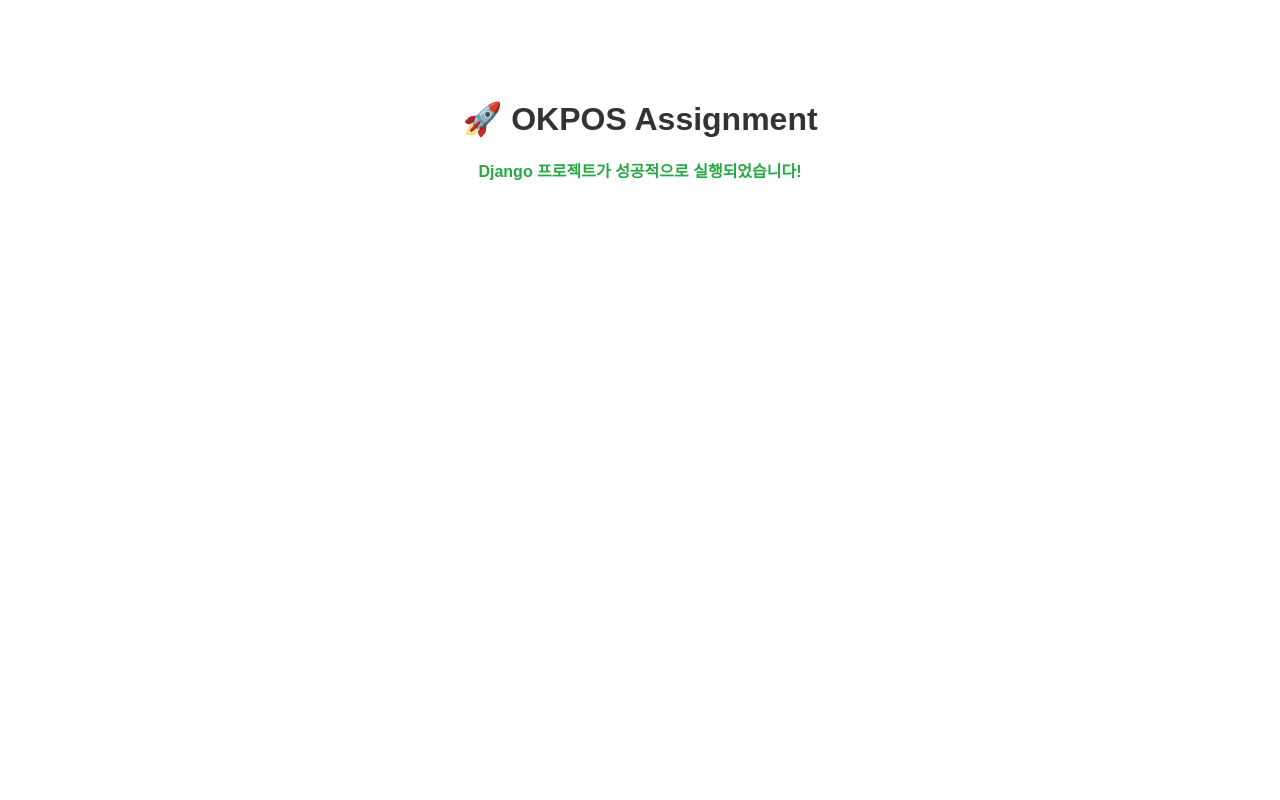
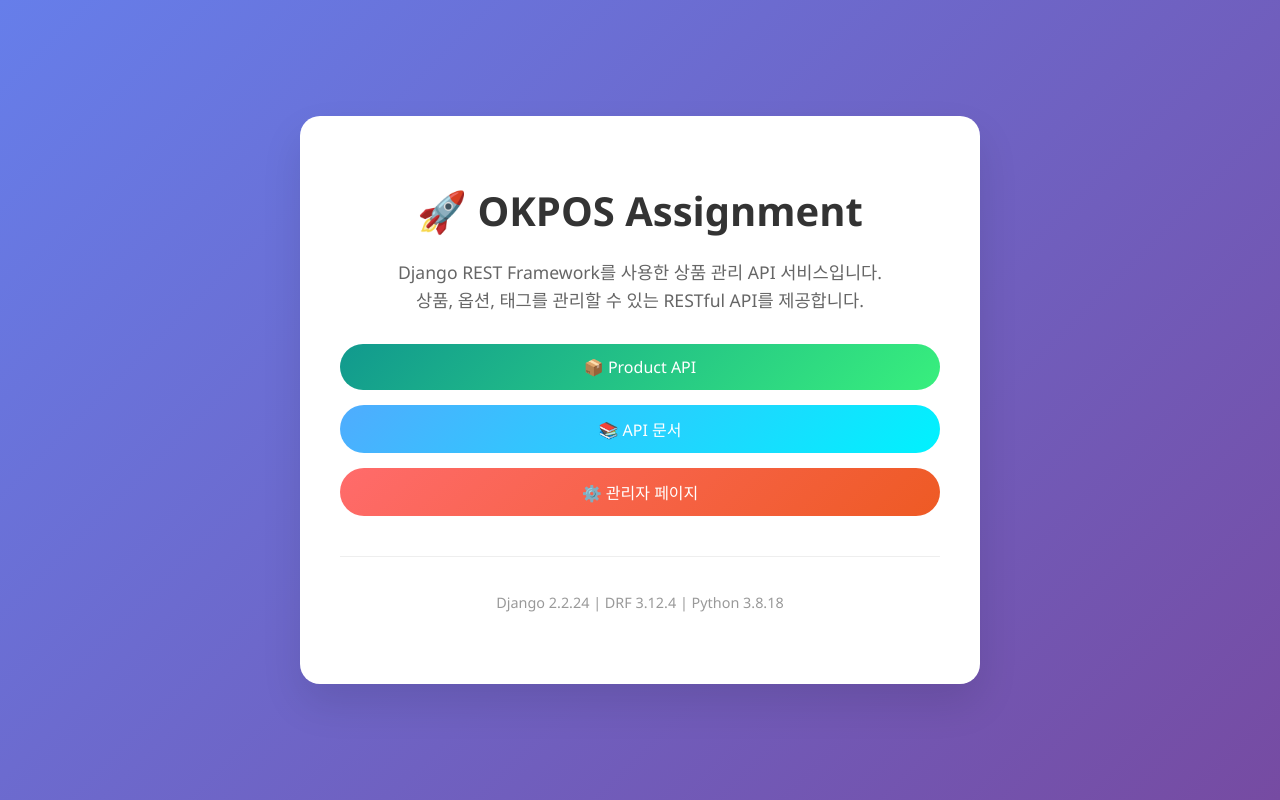
Before and after one commit to jincastle/okpos-assignment, a Django app: page / in a window 1280 px wide. Run offline with Django 3.2, Linux system fonts and the light colour scheme.

Commit message:
Add beautiful home page template with modern UI design

```diff
--- a/templates/home.html
+++ b/templates/home.html
@@ -1,25 +1,90 @@
 <!DOCTYPE html>
-<html>
+<html lang="ko">
 <head>
+    <meta charset="UTF-8">
+    <meta name="viewport" content="width=device-width, initial-scale=1.0">
     <title>OKPOS Assignment</title>
     <style>
         body {
-            font-family: Arial, sans-serif;
+            font-family: 'Segoe UI', Tahoma, Geneva, Verdana, sans-serif;
+            margin: 0;
+            padding: 0;
+            background: linear-gradient(135deg, #667eea 0%, #764ba2 100%);
+            min-height: 100vh;
+            display: flex;
+            align-items: center;
+            justify-content: center;
+        }
+        .container {
+            background: white;
+            border-radius: 20px;
+            padding: 40px;
+            box-shadow: 0 20px 40px rgba(0,0,0,0.1);
             text-align: center;
-            margin-top: 100px;
+            max-width: 600px;
+            width: 90%;
         }
         h1 {
             color: #333;
             margin-bottom: 20px;
+            font-size: 2.5em;
         }
         p {
-            color: #28a745;
-            font-weight: bold;
+            color: #666;
+            margin-bottom: 30px;
+            font-size: 1.1em;
+            line-height: 1.6;
+        }
+        .links {
+            display: flex;
+            flex-direction: column;
+            gap: 15px;
+            margin-top: 30px;
+        }
+        .link {
+            display: inline-block;
+            padding: 12px 24px;
+            background: linear-gradient(135deg, #667eea 0%, #764ba2 100%);
+            color: white;
+            text-decoration: none;
+            border-radius: 25px;
+            transition: transform 0.3s ease, box-shadow 0.3s ease;
+            font-weight: 500;
+        }
+        .link:hover {
+            transform: translateY(-2px);
+            box-shadow: 0 10px 20px rgba(0,0,0,0.2);
+        }
+        .api-link {
+            background: linear-gradient(135deg, #11998e 0%, #38ef7d 100%);
+        }
+        .admin-link {
+            background: linear-gradient(135deg, #ff6b6b 0%, #ee5a24 100%);
+        }
+        .doc-link {
+            background: linear-gradient(135deg, #4facfe 0%, #00f2fe 100%);
         }
     </style>
 </head>
 <body>
-    <h1>🚀 OKPOS Assignment</h1>
-    <p>Django 프로젝트가 성공적으로 실행되었습니다!</p>
+    <div class="container">
+        <h1>🚀 OKPOS Assignment</h1>
+        <p>
+            Django REST Framework를 사용한 상품 관리 API 서비스입니다.<br>
+            상품, 옵션, 태그를 관리할 수 있는 RESTful API를 제공합니다.
+        </p>
+
+        <div class="links">
+            <a href="/shop/product/" class="link api-link">📦 Product API</a>
+            <a href="/doc/" class="link doc-link">📚 API 문서</a>
+            <a href="/admin/" class="link admin-link">⚙️ 관리자 페이지</a>
+        </div>
+
+        <div style="margin-top: 40px; padding-top: 20px; border-top: 1px solid #eee;">
+            <p style="font-size: 0.9em; color: #999;">
+                Django 2.2.24 | DRF 3.12.4 | Python 3.8.18
+            </p>
+        </div>
+    </div>
 </body>
 </html>
```
